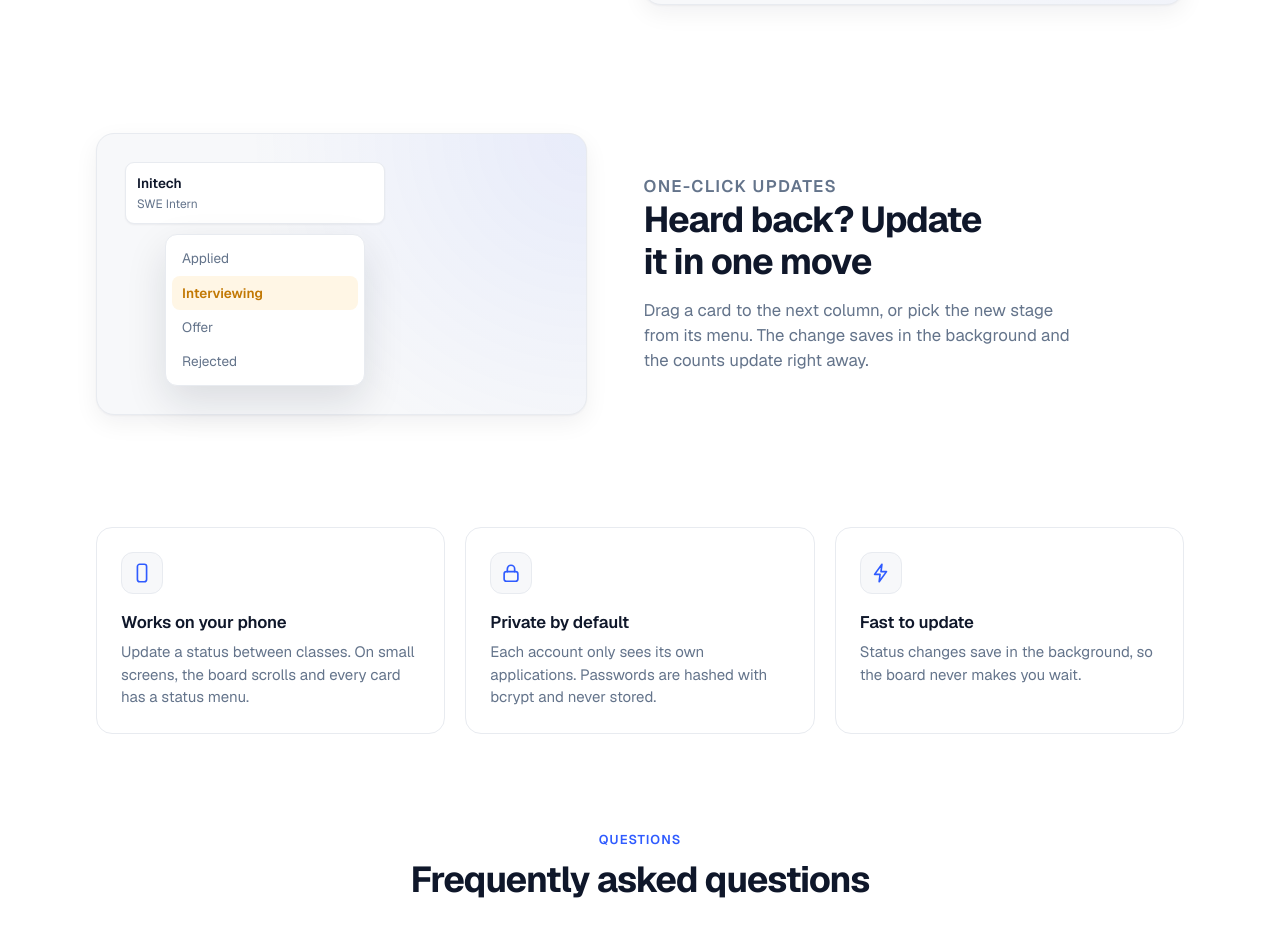
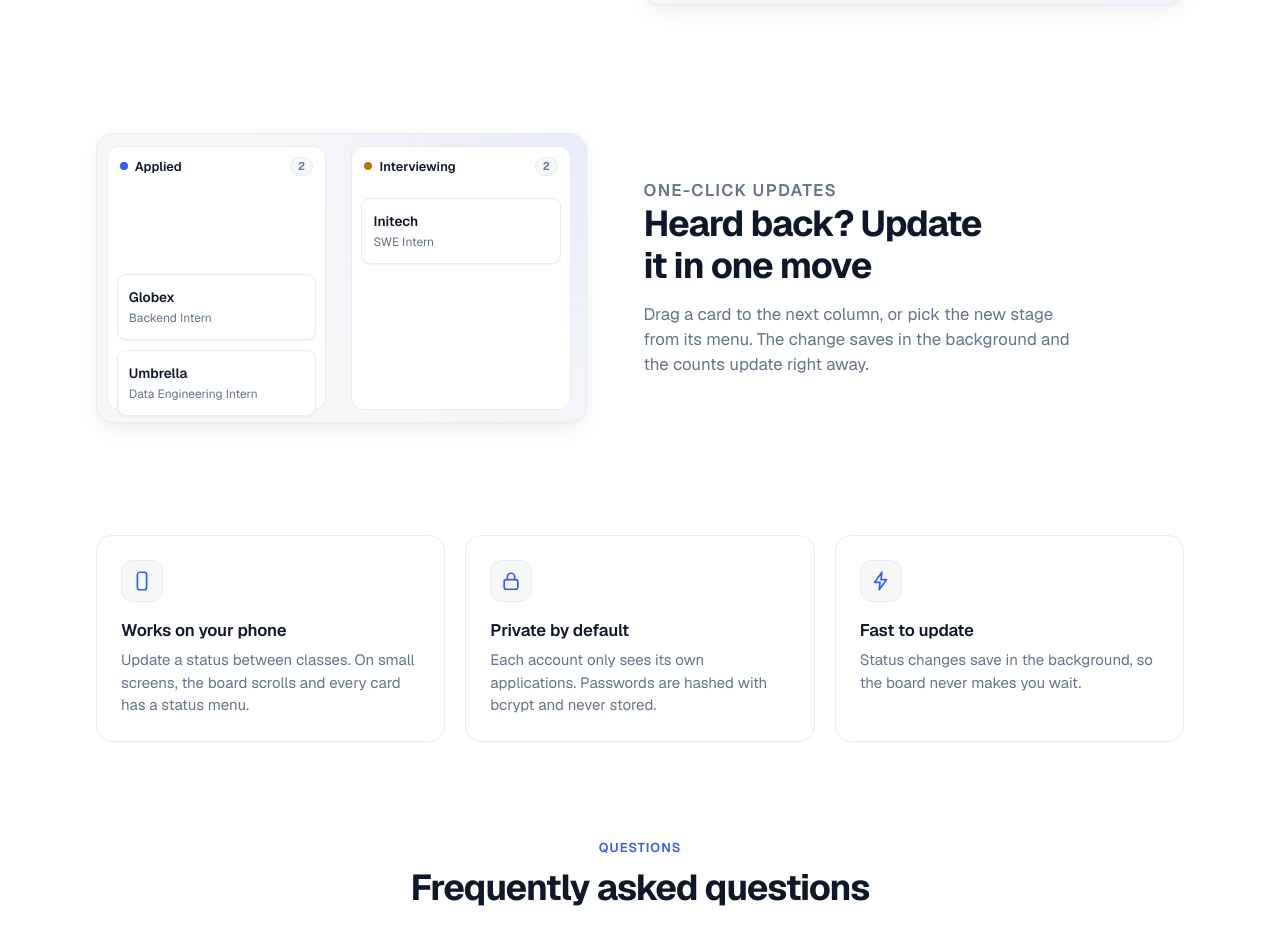
Before and after one commit to Breyes05/job-tracker, a React (Vite) app in the folder frontend/: page / in a window 1280 px wide. Shown: the part 1860-2790 px from the top of the page. Built offline with nearby package versions, Linux system fonts and the light colour scheme; no server answers.

Commit message:
Add an animated drag-between-stages demo to the landing page
Co-Authored-By: Claude Opus 5.5 <noreply@anthropic.com>

```diff
--- a/frontend/src/index.css
+++ b/frontend/src/index.css
@@ -1459,35 +1459,294 @@ textarea[aria-invalid='true'] {
 .mock-row:last-child {
   border-bottom: 0;
 }
-.mock-menu-panel {
+/* Drag demo: positions are percentages of the demo's width so it scales */
+.drag-demo {
+  --col-w: 46%;
+  --col2-x: 52%;
+  --pad: 10px;
+  --slot1: 52px;
+  --slot2: 128px;
+  --slot3: 204px;
+  position: relative;
+  height: 290px;
+  padding: 0;
+  border-radius: 18px;
+  border: 1px solid var(--border);
+  background:
+    radial-gradient(circle at 100% 0%, rgb(47 91 255 / 0.08), transparent 60%),
+    var(--subtle);
+  box-shadow: var(--shadow-md);
+  overflow: hidden;
+  font-size: 0.8rem;
+}
+.drag-col {
+  position: absolute;
+  top: 12px;
+  bottom: 12px;
+  width: calc(var(--col-w) - 6px);
+  border-radius: 12px;
+  background: var(--surface);
+  border: 1px solid var(--border);
+}
+.drag-col-1 {
+  left: 2%;
+}
+.drag-col-2 {
+  left: var(--col2-x);
+  animation: drag-highlight 7s ease-in-out infinite;
+}
+.drag-col-header {
+  display: flex;
+  align-items: center;
+  gap: 7px;
+  padding: 10px 12px;
+  font-weight: 600;
+}
+.drag-count {
   display: grid;
-  justify-items: start;
-  gap: 10px;
-  padding: 28px;
-}
-.mock-card-static {
-  width: min(260px, 100%);
-}
-.mock-menu {
+  margin-left: auto;
+  font-size: 0.7rem;
+  color: var(--muted);
+  background: var(--subtle);
+  border: 1px solid var(--border);
+  border-radius: 999px;
+  padding: 0 7px;
+  font-variant-numeric: tabular-nums;
+}
+.drag-count > * {
+  grid-area: 1 / 1;
+}
+.drag-count-before {
+  animation: badge-out-late 7s ease-in-out infinite;
+}
+.drag-count-after {
+  animation: badge-in-late 7s ease-in-out infinite;
+}
+
+.drag-card {
+  position: absolute;
+  width: calc(var(--col-w) - 6px - 2 * var(--pad));
+  height: 66px;
   display: grid;
-  width: 200px;
-  padding: 6px;
-  border-radius: 12px;
-  background: var(--surface);
-  border: 1px solid var(--border);
-  box-shadow: 0 16px 40px rgb(15 23 42 / 0.12);
-  font-size: 0.85rem;
-  margin-left: 40px;
-}
-.mock-menu span {
-  padding: 7px 10px;
-  border-radius: 8px;
-  color: var(--muted);
-}
-.mock-menu .is-on {
-  background: var(--interviewing-bg);
-  color: var(--interviewing);
-  font-weight: 600;
+  align-content: center;
+  gap: 2px;
+  padding: 0 11px;
+  border-radius: 9px;
+  background: var(--surface);
+  border: 1px solid var(--border);
+  box-shadow: var(--shadow-sm);
+}
+.drag-c1-s2 { left: calc(2% + var(--pad)); top: calc(12px + var(--slot2)); }
+.drag-c1-s3 { left: calc(2% + var(--pad)); top: calc(12px + var(--slot3)); }
+.drag-c2-s1 { left: calc(var(--col2-x) + var(--pad)); top: calc(12px + var(--slot1)); }
+
+.drag-slot {
+  position: absolute;
+  width: calc(var(--col-w) - 6px - 2 * var(--pad));
+  height: 66px;
+  border-radius: 9px;
+  border: 1.5px dashed var(--border-strong);
+  opacity: 0;
+}
+.drag-slot-origin {
+  left: calc(2% + var(--pad));
+  top: calc(12px + var(--slot1));
+  animation: slot-origin 7s ease-in-out infinite;
+}
+.drag-slot-target {
+  left: calc(var(--col2-x) + var(--pad));
+  top: calc(12px + var(--slot2));
+  border-color: var(--accent);
+  background: var(--applied-bg);
+  animation: slot-target 7s ease-in-out infinite;
+}
+
+/* The moving card: the wrapper handles position, the card handles the lift */
+.drag-mover {
+  position: absolute;
+  inset: 0;
+  pointer-events: none;
+}
+.drag-moving {
+  z-index: 2;
+  left: calc(2% + var(--pad));
+  top: calc(12px + var(--slot1));
+  animation: drag-move 7s ease-in-out infinite;
+}
+.drag-badges {
+  position: absolute;
+  right: 10px;
+  bottom: 9px;
+}
+.drag-badges .status-badge {
+  font-size: 0.66rem;
+  padding: 1px 7px 1px 6px;
+}
+.drag-badges .status-applied {
+  animation: badge-out-late 7s ease-in-out infinite;
+}
+.drag-badges .status-interviewing {
+  animation: badge-in-late 7s ease-in-out infinite;
+}
+.drag-card .mock-role {
+  padding-right: 4px;
+}
+.drag-moving .mock-role {
+  max-width: calc(100% - 70px);
+}
+
+.drag-cursor {
+  position: absolute;
+  z-index: 3;
+  left: 85%;
+  top: 270px;
+  filter: drop-shadow(0 2px 3px rgb(15 23 42 / 0.25));
+  animation: drag-cursor 7s ease-in-out infinite;
+}
+
+/* Timeline (7s): reach card 0-14%, pick up 14-20%, drag 20-52%, drop 52-56%,
+   hold and move cursor away 56-80%, fade out and reset 80-100%. */
+@keyframes drag-move {
+  0%, 18% {
+    left: calc(2% + var(--pad));
+    top: calc(12px + var(--slot1));
+    opacity: 1;
+    transform: none;
+    box-shadow: var(--shadow-sm);
+  }
+  22% {
+    left: calc(2% + var(--pad));
+    top: calc(12px + var(--slot1) - 4px);
+    transform: rotate(-2.5deg) scale(1.03);
+    box-shadow: 0 18px 36px rgb(15 23 42 / 0.18);
+    border-color: var(--accent);
+  }
+  50% {
+    left: calc(var(--col2-x) + var(--pad));
+    top: calc(12px + var(--slot2) - 4px);
+    transform: rotate(-2.5deg) scale(1.03);
+    box-shadow: 0 18px 36px rgb(15 23 42 / 0.18);
+    border-color: var(--accent);
+  }
+  55%, 82% {
+    left: calc(var(--col2-x) + var(--pad));
+    top: calc(12px + var(--slot2));
+    transform: none;
+    box-shadow: var(--shadow-sm);
+    border-color: var(--border);
+    opacity: 1;
+  }
+  88% {
+    left: calc(var(--col2-x) + var(--pad));
+    top: calc(12px + var(--slot2));
+    opacity: 0;
+  }
+  89% {
+    left: calc(2% + var(--pad));
+    top: calc(12px + var(--slot1));
+    opacity: 0;
+  }
+  100% {
+    left: calc(2% + var(--pad));
+    top: calc(12px + var(--slot1));
+    opacity: 1;
+  }
+}
+@keyframes drag-cursor {
+  0% {
+    left: 85%;
+    top: 270px;
+    opacity: 0;
+    transform: none;
+  }
+  4% {
+    opacity: 1;
+  }
+  14% {
+    left: calc(2% + var(--pad) + 70px);
+    top: calc(12px + var(--slot1) + 34px);
+    transform: none;
+  }
+  18%, 20% {
+    left: calc(2% + var(--pad) + 70px);
+    top: calc(12px + var(--slot1) + 34px);
+    transform: scale(0.85);
+  }
+  22% {
+    left: calc(2% + var(--pad) + 70px);
+    top: calc(12px + var(--slot1) + 30px);
+    transform: scale(0.85);
+  }
+  50% {
+    left: calc(var(--col2-x) + var(--pad) + 70px);
+    top: calc(12px + var(--slot2) + 30px);
+    transform: scale(0.85);
+  }
+  55% {
+    left: calc(var(--col2-x) + var(--pad) + 70px);
+    top: calc(12px + var(--slot2) + 34px);
+    transform: none;
+    opacity: 1;
+  }
+  75% {
+    left: 88%;
+    top: 270px;
+    opacity: 0;
+  }
+  100% {
+    left: 85%;
+    top: 270px;
+    opacity: 0;
+  }
+}
+@keyframes drag-highlight {
+  0%, 26%, 54%, 100% {
+    border-color: var(--border);
+    box-shadow: none;
+  }
+  32%, 50% {
+    border-color: var(--accent);
+    box-shadow: 0 0 0 4px var(--accent-ring);
+  }
+}
+@keyframes slot-origin {
+  0%, 18% { opacity: 0; }
+  24%, 82% { opacity: 1; }
+  90%, 100% { opacity: 0; }
+}
+@keyframes slot-target {
+  0%, 30% { opacity: 0; }
+  40%, 52% { opacity: 1; }
+  56%, 100% { opacity: 0; }
+}
+@keyframes badge-out-late {
+  0%, 53% { opacity: 1; }
+  57%, 88% { opacity: 0; }
+  92%, 100% { opacity: 1; }
+}
+@keyframes badge-in-late {
+  0%, 53% { opacity: 0; }
+  57%, 88% { opacity: 1; }
+  92%, 100% { opacity: 0; }
+}
+
+@media (prefers-reduced-motion: reduce) {
+  /* Show the finished move instead of animating it */
+  .drag-demo * {
+    animation: none !important;
+  }
+  .drag-moving {
+    left: calc(var(--col2-x) + var(--pad));
+    top: calc(12px + var(--slot2));
+  }
+  .drag-cursor,
+  .drag-badges .status-applied,
+  .drag-count-before {
+    opacity: 0;
+  }
+  .drag-slot-origin {
+    opacity: 1;
+  }
 }
 
 /* Small feature cards */
@@ -1642,9 +1901,6 @@ textarea[aria-invalid='true'] {
   .mock-row .mock-date {
     display: none;
   }
-  .mock-menu {
-    margin-left: 16px;
-  }
   .skeleton-row {
     gap: 12px;
   }
--- a/frontend/src/pages/LandingPage.jsx
+++ b/frontend/src/pages/LandingPage.jsx
@@ -187,19 +187,69 @@ function MockList() {
   )
 }
 
-function MockStatusMenu() {
+// A looping animation of the main interaction: a cursor drags a card from
+// Applied to Interviewing, the badge changes, and both column counts update.
+function DragDemo() {
   return (
-    <div className="mock-panel mock-menu-panel" aria-hidden="true">
-      <div className="mock-card mock-card-static">
+    <div className="drag-demo" aria-hidden="true">
+      <div className="drag-col drag-col-1">
+        <div className="drag-col-header">
+          <span className="board-dot status-applied" />
+          Applied
+          <span className="drag-count">
+            <span className="drag-count-before">3</span>
+            <span className="drag-count-after">2</span>
+          </span>
+        </div>
+      </div>
+      <div className="drag-col drag-col-2">
+        <div className="drag-col-header">
+          <span className="board-dot status-interviewing" />
+          Interviewing
+          <span className="drag-count">
+            <span className="drag-count-before">1</span>
+            <span className="drag-count-after">2</span>
+          </span>
+        </div>
+      </div>
+
+      {/* Where the card came from, and where it's about to land */}
+      <div className="drag-slot drag-slot-origin" />
+      <div className="drag-slot drag-slot-target" />
+
+      <div className="drag-card drag-static drag-c1-s2">
+        <span className="mock-company">Globex</span>
+        <span className="mock-role">Backend Intern</span>
+      </div>
+      <div className="drag-card drag-static drag-c1-s3">
+        <span className="mock-company">Umbrella</span>
+        <span className="mock-role">Data Engineering Intern</span>
+      </div>
+      <div className="drag-card drag-static drag-c2-s1">
         <span className="mock-company">Initech</span>
         <span className="mock-role">SWE Intern</span>
       </div>
-      <div className="mock-menu">
-        <span>Applied</span>
-        <span className="is-on">Interviewing</span>
-        <span>Offer</span>
-        <span>Rejected</span>
+
+      <div className="drag-mover">
+        <div className="drag-card drag-moving">
+          <span className="mock-company">Acme Corp</span>
+          <span className="mock-role">Software Engineering Intern</span>
+          <span className="mock-badge-swap drag-badges">
+            <span className="status-badge status-applied">Applied</span>
+            <span className="status-badge status-interviewing">Interviewing</span>
+          </span>
+        </div>
       </div>
+
+      <svg className="drag-cursor" width="22" height="22" viewBox="0 0 24 24">
+        <path
+          d="M5 3l14 8-6.5 1.5L9 19 5 3z"
+          fill="#0f172a"
+          stroke="#ffffff"
+          strokeWidth="1.5"
+          strokeLinejoin="round"
+        />
+      </svg>
     </div>
   )
 }
@@ -281,7 +331,7 @@ export default function LandingPage() {
               and the counts update right away.
             </p>
           </div>
-          <MockStatusMenu />
+          <DragDemo />
         </section>
 
         <section className="landing-section">
```
